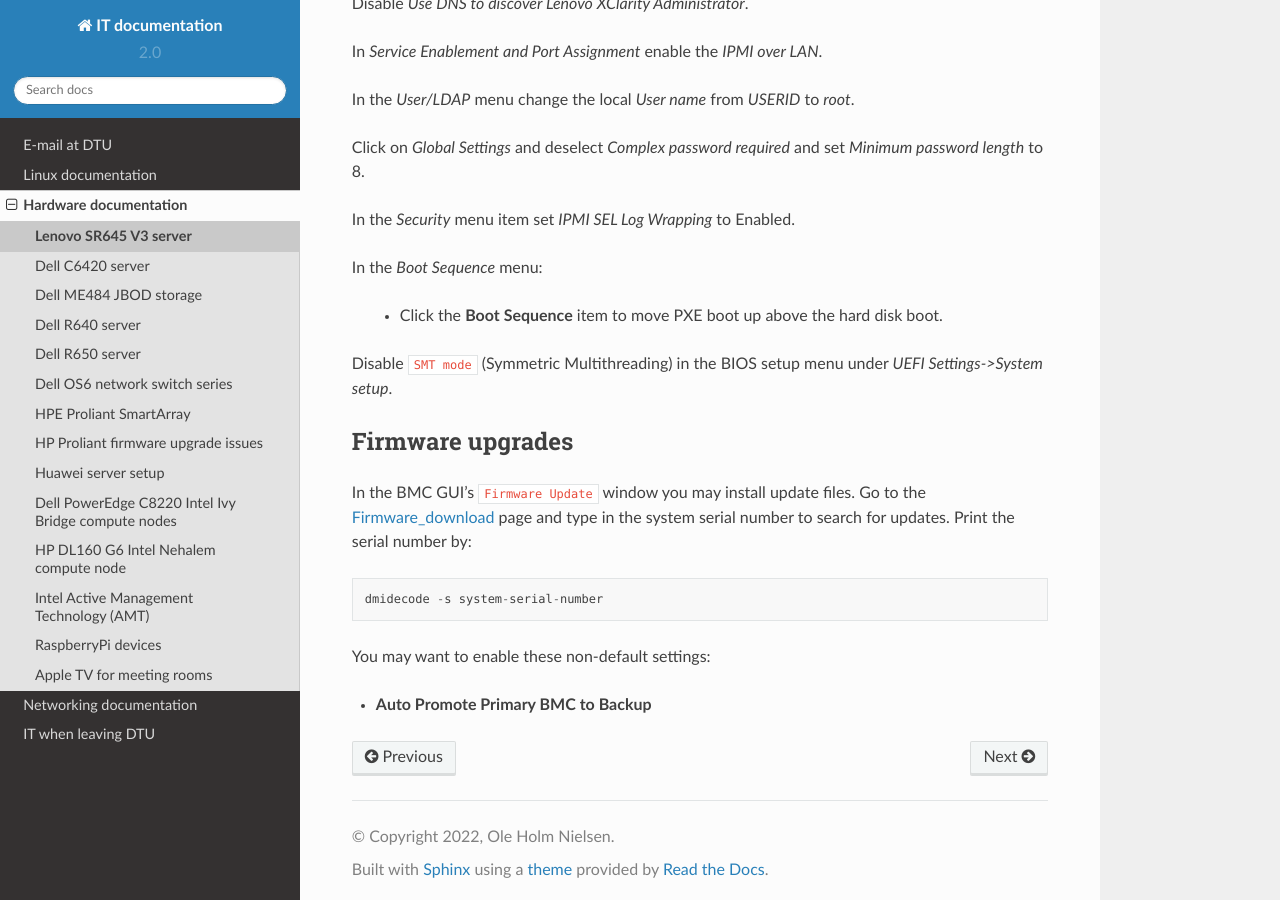
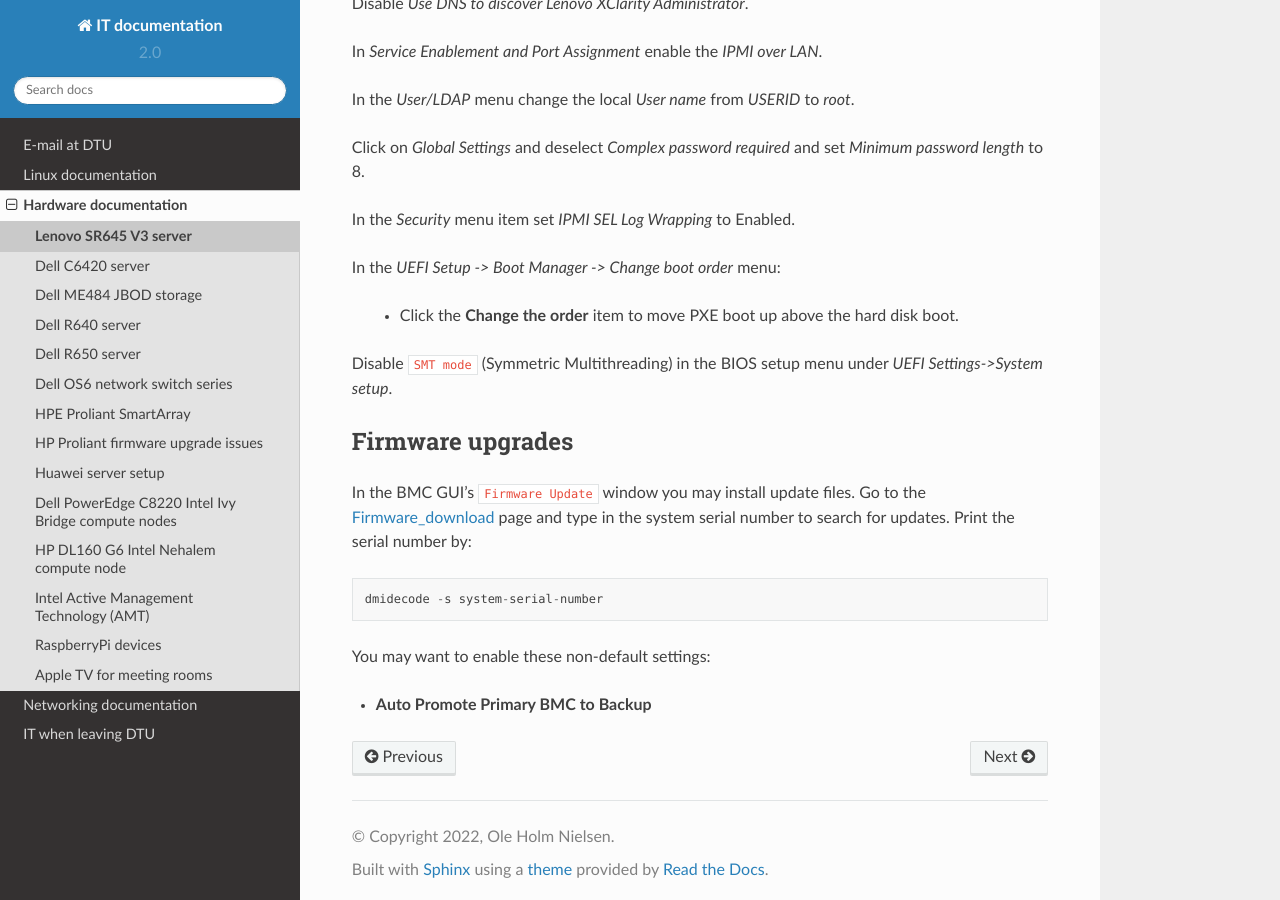
Before and after one commit to OleHolmNielsen/ITwiki, a Sphinx documentation site: the page built from docs/Lenovo_SR645_V3.rst, in a window 1280 px wide and 900 px high, scrolled down 1786 px. Built offline with Sphinx 7.4.7 and the Read the Docs theme 2.0.0, drawn with Linux system fonts in a browser that asks for light colours.

Commit message:
Change boot order

```diff
--- a/docs/Lenovo_SR645_V3.rst
+++ b/docs/Lenovo_SR645_V3.rst
@@ -83,9 +83,9 @@ Click on *Global Settings* and deselect *Complex password required* and set *Min
 
 In the *Security* menu item set *IPMI SEL Log Wrapping* to Enabled.
 
-In the *Boot Sequence* menu:
+In the *UEFI Setup -> Boot Manager -> Change boot order* menu:
 
-  * Click the **Boot Sequence** item to move PXE boot up above the hard disk boot.
+  * Click the **Change the order** item to move PXE boot up above the hard disk boot.
 
 Disable ``SMT mode`` (Symmetric Multithreading) in the BIOS setup menu under *UEFI Settings->System setup*.
 
```
